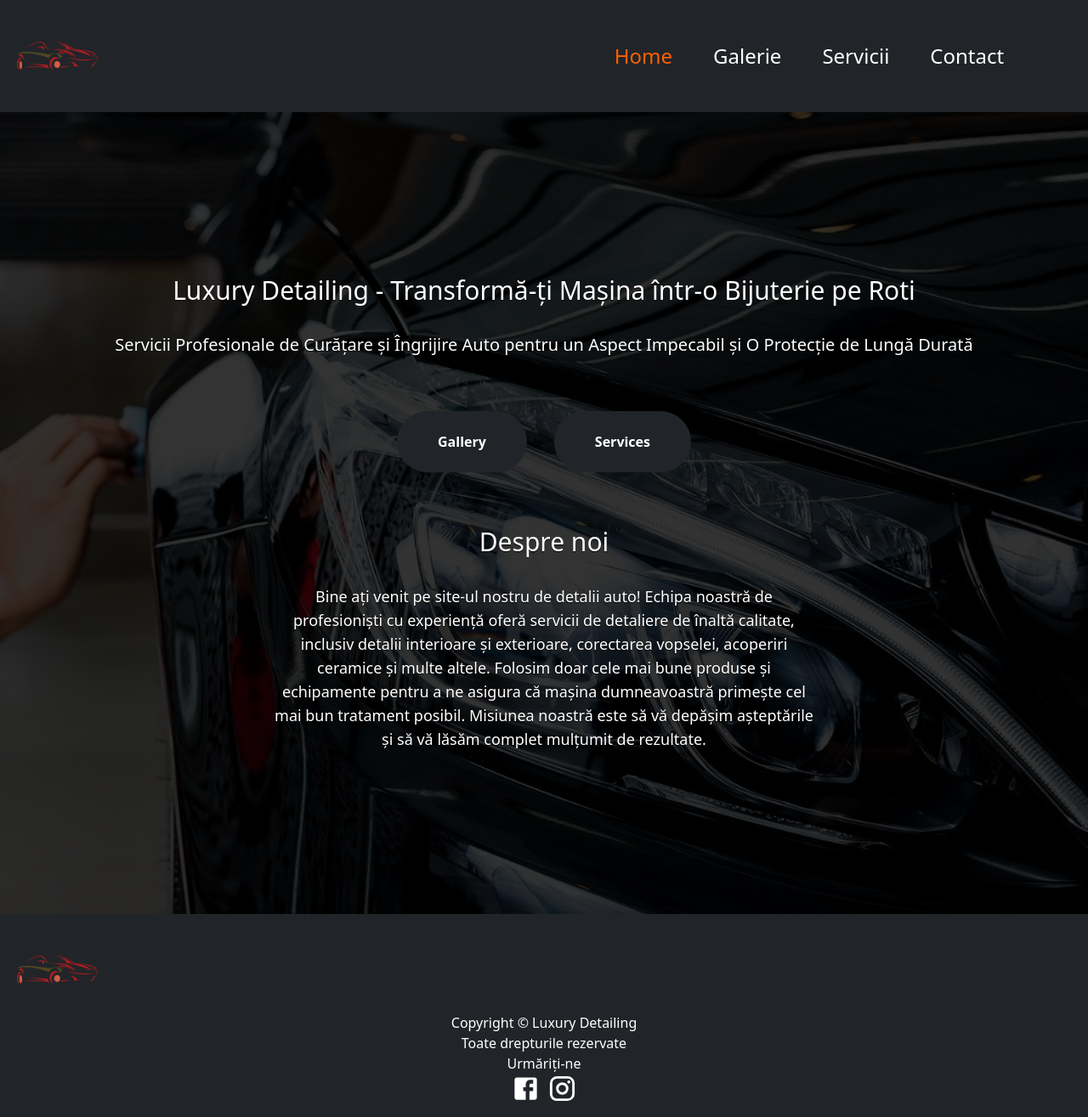
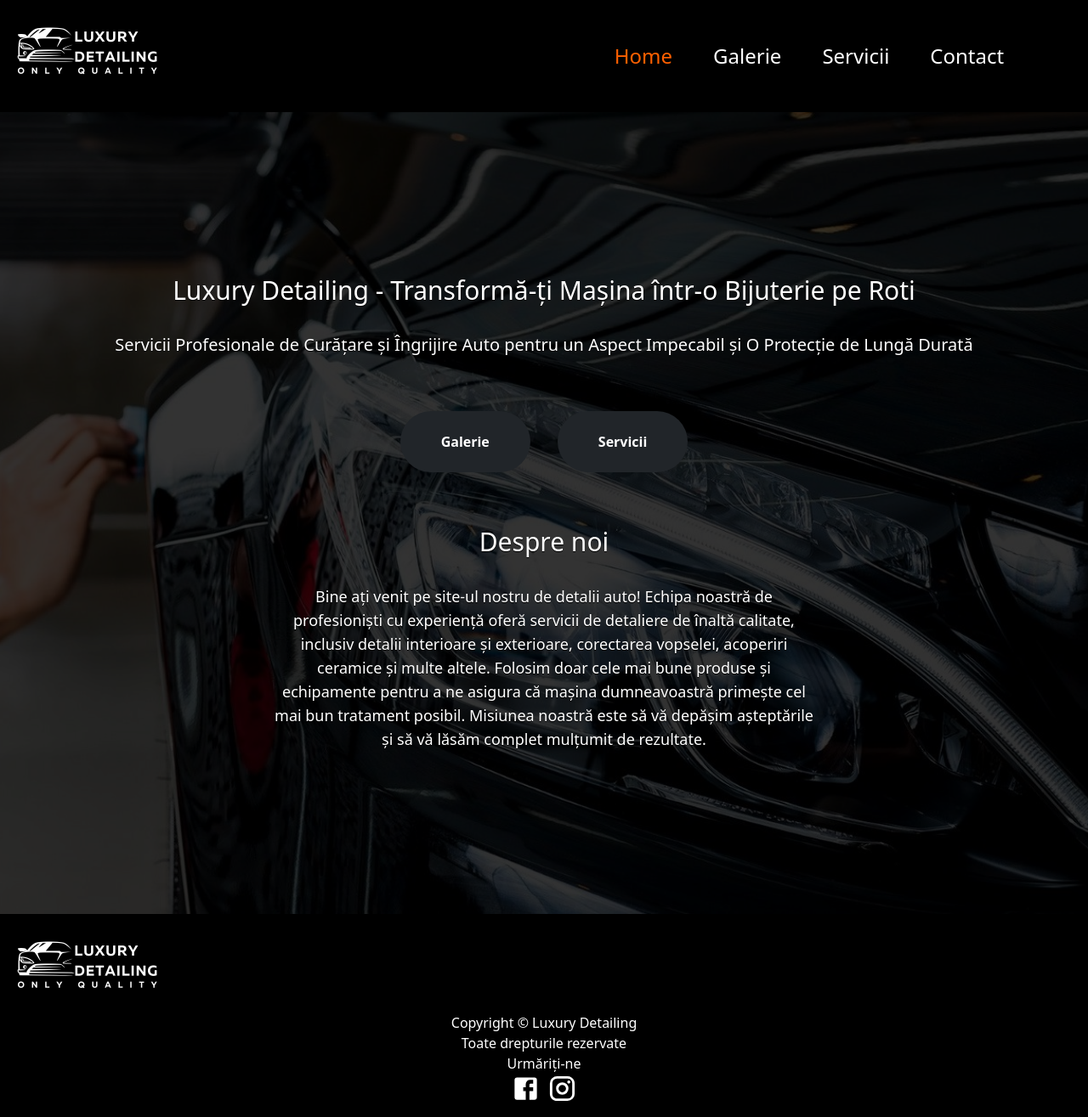
Before and after one commit to Aleku99/luxury-detailing-fe, a Next.js app: page / in a window 1280 px wide. Shown: the whole page at 85% size. Built offline with nearby package versions, Linux system fonts and the light colour scheme.

Commit message:
feat: added admin panel page, changed logo, changed background colors-s

```diff
--- /dev/null
+++ b/src/app/admin/page.tsx
@@ -0,0 +1,30 @@
+"use client";
+import { useEffect } from "react";
+import { ColorRing } from "react-loader-spinner";
+
+const Admin = (): JSX.Element => {
+  useEffect(() => {
+    setTimeout(() => {
+      window.location.href = `${process.env.NEXT_PUBLIC_DOMAIN}/admin`;
+    }, 1000);
+  });
+
+  return (
+    <div className="min-h-[100vh] bg-black flex flex-col justify-center items-center">
+      <h1 className="text-white text-2xl">
+        Redirecționare către panoul de administrare...
+      </h1>
+      <ColorRing
+        visible={true}
+        height="80"
+        width="80"
+        ariaLabel="blocks-loading"
+        wrapperStyle={{}}
+        wrapperClass="blocks-wrapper"
+        colors={["white", "white", "white", "white", "white"]}
+      />
+    </div>
+  );
+};
+
+export default Admin;
--- a/src/app/contact/page.tsx
+++ b/src/app/contact/page.tsx
@@ -22,7 +22,7 @@ const Contact = () => {
   }, []);
 
   return (
-    <div className="min-h-[100vh] bg-[#393E46] flex flex-col justify-start items-center">
+    <div className="min-h-[100vh] bg-black flex flex-col justify-start items-center">
       <div className="h-[50vh] w-[100vw]" ref={mapContainer}></div>
       <h2 className="text-xl text-white text-center mt-16">Luxury Detailing</h2>
       <h2 className="text-xl text-white text-center">
--- a/src/app/gallery/page.tsx
+++ b/src/app/gallery/page.tsx
@@ -31,10 +31,6 @@ const Gallery = () => {
   const [isViewerOpen, setIsViewerOpen] = useState(false);
   const [galleryCols, setGalleryCols] = useState(1);
 
-  console.log("data", data);
-  console.log("isLoading", isLoading);
-  console.log("error", error);
-
   const openImageViewer = useCallback((index: number) => {
     setCurrentImage(index);
     setIsViewerOpen(true);
@@ -60,7 +56,7 @@ const Gallery = () => {
 
   if (isLoading) {
     return (
-      <div className="min-h-[100vh] bg-[#393E46] flex flex-col justify-center items-center">
+      <div className="min-h-[100vh] bg-black flex flex-col justify-center items-center">
         <ColorRing
           visible={true}
           height="80"
@@ -74,7 +70,7 @@ const Gallery = () => {
     );
   } else if (error || images.length === 0) {
     return (
-      <div className="min-h-[100vh] bg-[#393E46] flex flex-col justify-center items-center">
+      <div className="min-h-[100vh] bg-black flex flex-col justify-center items-center">
         <h2 className="text-2xl text-white text-shadow text-center ">
           Ooops! Momentan nu avem nimic de afisat aici.
         </h2>
@@ -91,7 +87,7 @@ const Gallery = () => {
     );
   } else {
     return (
-      <div className="min-h-[100vh] bg-[#393E46] flex flex-col justify-start items-center">
+      <div className="min-h-[100vh] bg-black flex flex-col justify-start items-center">
         <ImageList gap={8} cols={galleryCols} variant="standard">
           {images.map((image: any, index: number) => (
             <ImageListItem key={index}>
--- a/src/app/page.tsx
+++ b/src/app/page.tsx
@@ -21,7 +21,7 @@ export default function Home() {
               className="bg-[#212529] hover:bg-white hover:text-[#212529] text-white font-bold py-6 px-12 rounded-full transition-all duration-200"
               style={{ WebkitTapHighlightColor: "transparent" }}
             >
-              Gallery
+              Galerie
             </button>
           </Link>
           <Link
@@ -32,7 +32,7 @@ export default function Home() {
               className="bg-[#212529] hover:bg-white hover:text-[#212529] text-white font-bold py-6 px-12 rounded-full transition-all duration-200"
               style={{ WebkitTapHighlightColor: "transparent" }}
             >
-              Services
+              Servicii
             </button>
           </Link>
         </div>
--- a/src/app/services/page.tsx
+++ b/src/app/services/page.tsx
@@ -48,8 +48,7 @@ const Services = async () => {
   } else {
     return (
       <div className="services-page-background">
-        <div className="min-h-[100vh] bg-black bg-opacity-80 flex flex-col justify-start items-center">
-          <h1 className="text-3xl text-white text-shadow m-16">Servicii</h1>
+        <div className="min-h-[100vh] bg-black bg-opacity-80 flex flex-col justify-center items-center">
           <h2 className="text-2xl text-white text-shadow text-center">
             Ooops! Momentan nu sunt servicii de afișat.
           </h2>
--- a/src/components/Footer.tsx
+++ b/src/components/Footer.tsx
@@ -5,14 +5,15 @@ import InstagramIcon from "@mui/icons-material/Instagram";
 
 const Footer = (): JSX.Element => {
   return (
-    <footer className="grid-footer justify-between items-center gap-6 bg-[#212529] min-h-[4rem] p-[1rem] xl:gap-0">
+    <footer className="grid-footer justify-between items-center gap-6 bg-black min-h-[4rem] p-[1rem] xl:gap-0">
       <a href="/">
-        <div className="flex flex-row justify-center items-center xl:justify-start">
+        <div className="w-[175px] h-[100px] relative flex flex-row justify-center items-center xl:justify-start">
           <Image
-            src="/assets/car-detailing.png"
+            src="/assets/logo.jpg"
             alt="Logo image"
-            width="100"
-            height="100"
+            fill
+            sizes="100px"
+            unoptimized={true}
           />
         </div>
       </a>
--- a/src/components/Header.tsx
+++ b/src/components/Header.tsx
@@ -11,15 +11,16 @@ const Header = (): JSX.Element => {
     <header
       className={`${
         isBurgerOpen ? "h-[350px]" : ""
-      } grid-header bg-[#212529] min-h-[4rem] p-[1rem] transition-[height] easi-in-out duration-500 xl:h-auto `}
+      } grid-header bg-black min-h-[4rem] p-[1rem] transition-[height] easi-in-out duration-500 xl:h-auto `}
     >
       <a href="/" style={{ WebkitTapHighlightColor: "transparent" }}>
-        <div className="w-[100px] h-[100px] relative z-50">
+        <div className="w-[175px] h-[100px] relative z-50">
           <Image
-            src="/assets/car-detailing.png"
+            src="/assets/logo.jpg"
             alt="Logo image"
             fill
             sizes="100px"
+            unoptimized={true}
           />
         </div>
       </a>
@@ -27,7 +28,7 @@ const Header = (): JSX.Element => {
       <div
         className={` ${
           isBurgerOpen ? "top-32" : "top-[-200px]"
-        }  absolute flex flex-col justify-center items-center left-0 w-[100vw] text-white text-2xl gap-4 pb-8 transition-all duration-200 bg-[#212529] xl:static xl:flex xl:flex-row xl:justify-center xl:items-center xl:gap-12 xl:w-auto xl:pb-0`}
+        }  absolute flex flex-col justify-center items-center left-0 w-[100vw] text-white text-2xl gap-4 pb-8 transition-all duration-200 bg-black xl:static xl:flex xl:flex-row xl:justify-center xl:items-center xl:gap-12 xl:w-auto xl:pb-0`}
       >
         <a
           className={`hover:text-[#FF6000] duration-200 transition-colors ${
```
Also changed, not shown: public/assets/car-detailing.png (deleted), public/assets/logo.jpg (added).
